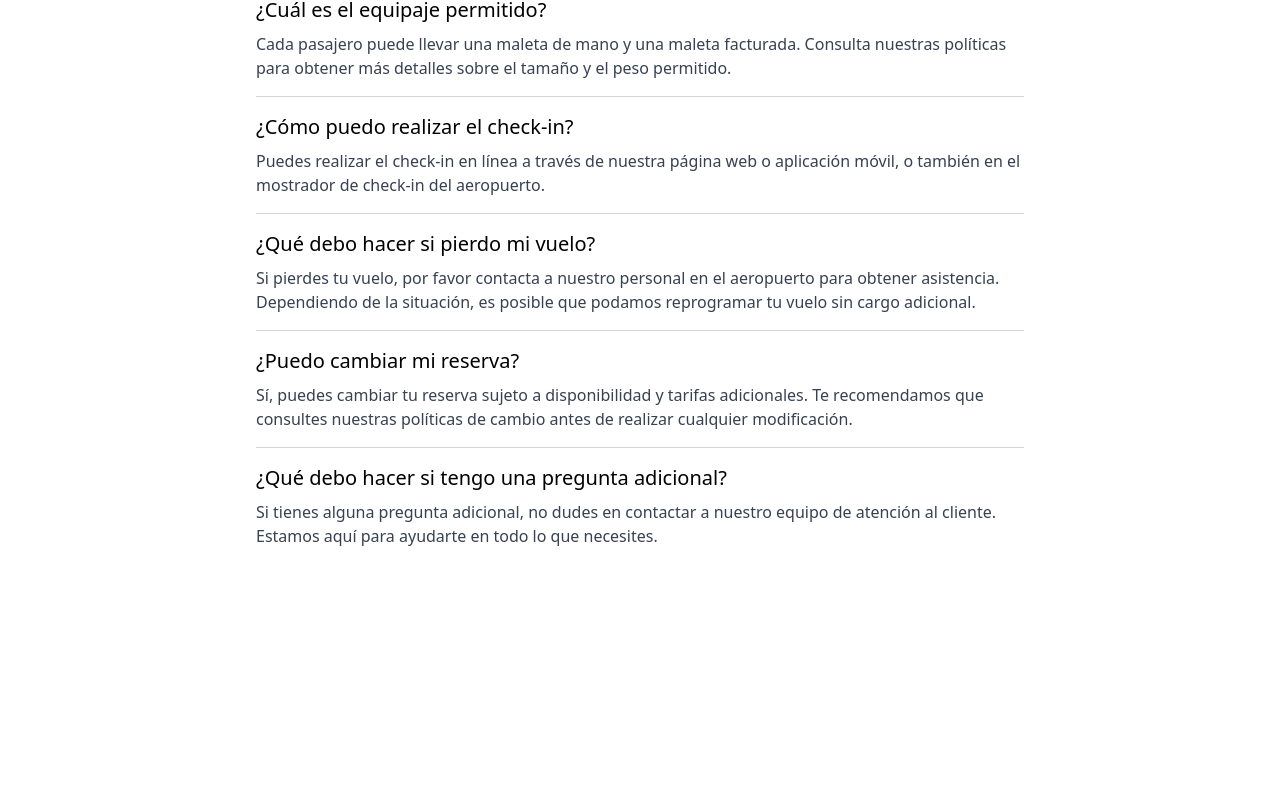
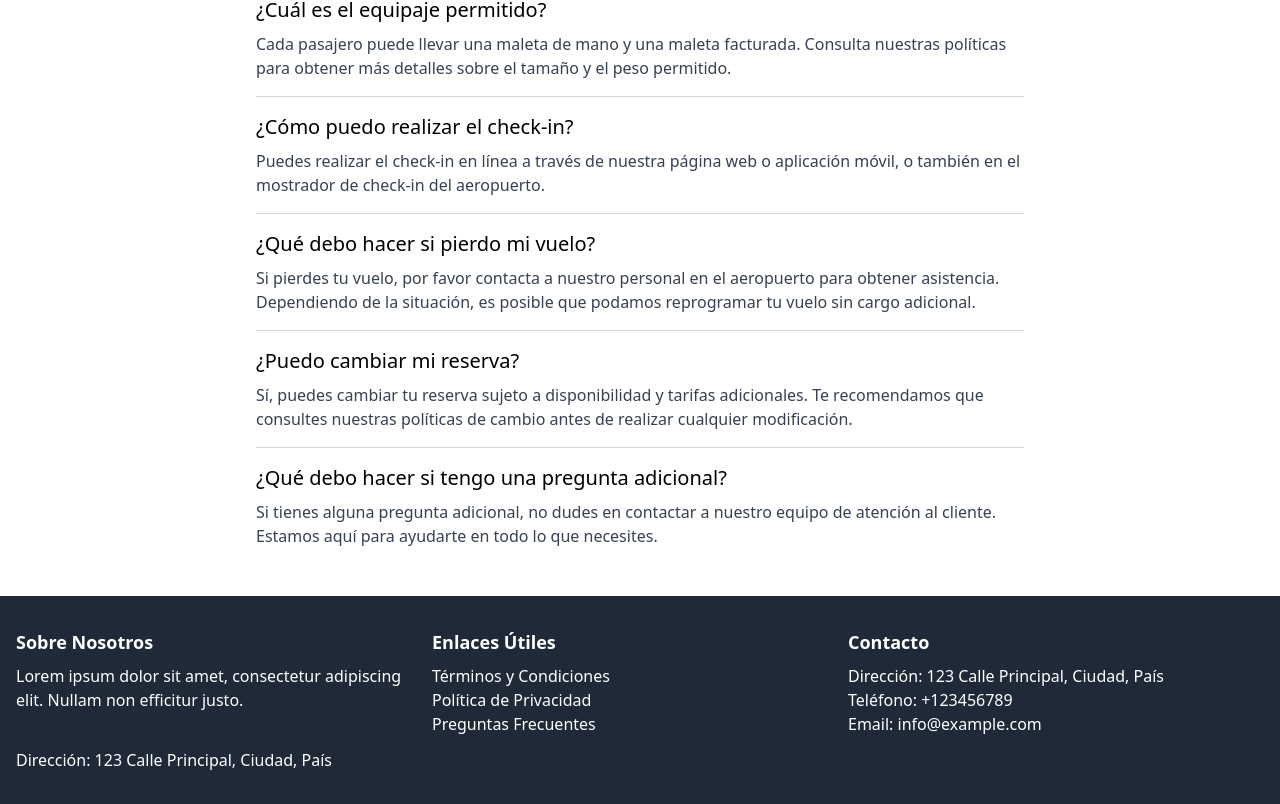
Before and after one commit to CarlosArgelio/guacamaya-airlines, a React (Vite) app in the folder frontend/: page / in a window 1280 px wide. Shown: the part 992-1796 px from the top of the page. Before the commit the page ends 1588 px from the top, so only its background shows below. Built offline with nearby package versions, Linux system fonts and the light colour scheme.

Commit message:
feat: adding footer structure

```diff
--- a/frontend/src/App.jsx
+++ b/frontend/src/App.jsx
@@ -2,6 +2,7 @@ import Banner from "./Guacamaya/Banner"
 import Formulario from "./Guacamaya/Form"
 import Navbar from "./Guacamaya/Navbar"
 import FAQS from "./Guacamaya/FAQS"
+import Footer from "./Guacamaya/Footer"
 
 
 function App() {
@@ -12,6 +13,7 @@ function App() {
       <Banner></Banner>
       <Formulario></Formulario>
       <FAQS></FAQS>
+      <Footer></Footer>
 
     </>
   )
--- /dev/null
+++ b/frontend/src/Guacamaya/Footer.jsx
@@ -0,0 +1,42 @@
+
+
+function Footer() {
+  return (
+    <footer className="bg-gray-800 text-white py-8 ">
+      <div className="container mx-auto px-4">
+        <div className="flex flex-col md:flex-row ">
+
+          <div className="md:w-1/3 mb-4 md:mb-0">
+            <h3 className="text-lg font-semibold mb-2">Sobre Nosotros</h3>
+            <p>Lorem ipsum dolor sit amet, consectetur adipiscing elit. Nullam non efficitur justo.</p>
+          </div>
+
+          <div className="md:w-1/3 mb-4 md:mb-0">
+            <h3 className="text-lg font-semibold mb-2">Enlaces Útiles</h3>
+            <ul>
+              <li><a href="#">Términos y Condiciones</a></li>
+              <li><a href="#">Política de Privacidad</a></li>
+              <li><a href="#">Preguntas Frecuentes</a></li>
+            </ul>
+          </div>
+
+          <div className="md:w-1/3">
+            <h3 className="text-lg font-semibold mb-2">Contacto</h3>
+            <p>Dirección: 123 Calle Principal, Ciudad, País</p>
+            <p>Teléfono: +123456789</p>
+            <p>Email: info@example.com</p>
+          </div>
+        </div>
+        <div className="flex flex-col md:flex-row ">
+
+          <div className="md:w-auto mt-3">
+            <p>Dirección: 123 Calle Principal, Ciudad, País</p>
+
+          </div>
+        </div>
+      </div>
+    </footer>
+  );
+}
+
+export default Footer;
```
